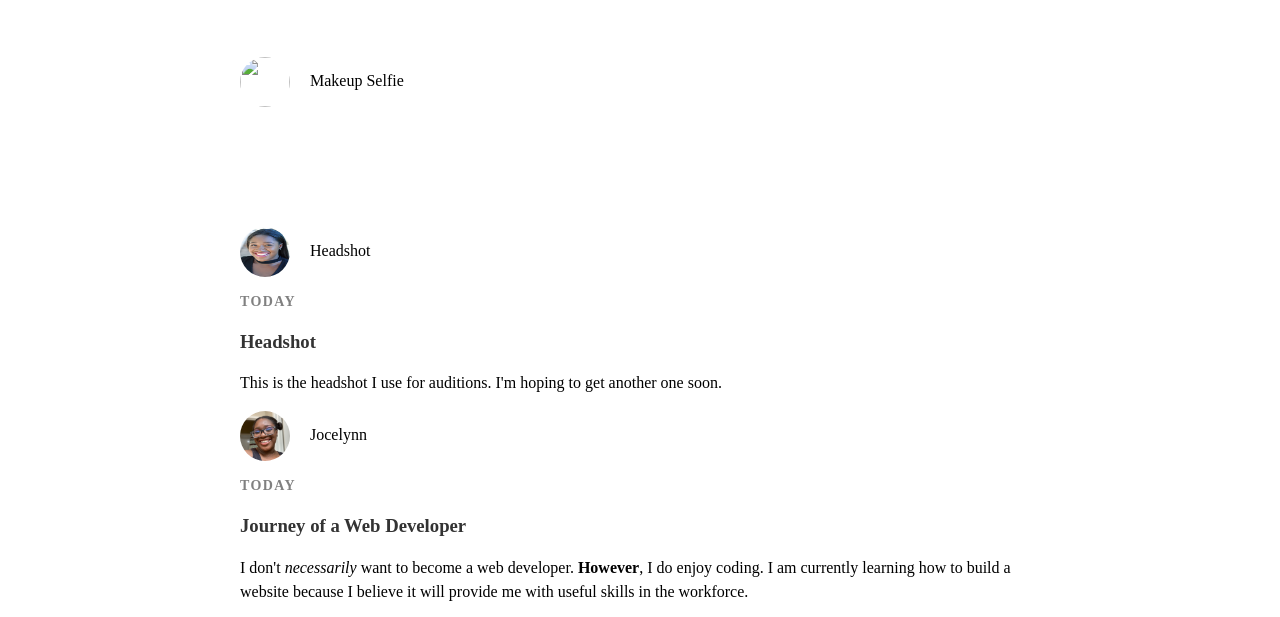
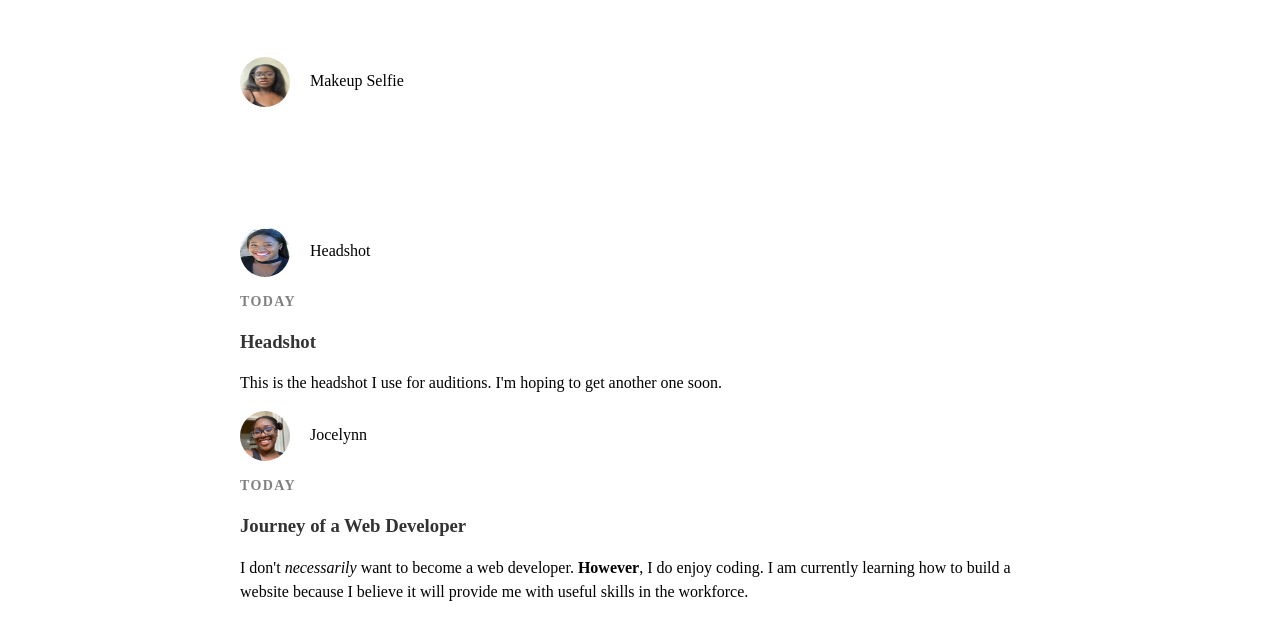
Before and after one commit to jjdoublen/jjdoublen.github.io, a plain HTML site: page index.html in a window 1280 px wide. Shown: the part 161-778 px from the top of the page. Drawn offline with Linux system fonts and the light colour scheme.

Commit message:
Update index.html

```diff
--- a/index.html
+++ b/index.html
@@ -19,7 +19,7 @@
        <div class="post-container">
         <div class="post">
           <div class="post-author">
-            <img src="/img/me.jpg">
+            <img src="me.jpg">
             <span>Makeup Selfie</span>
           </div>
          </div>
```
